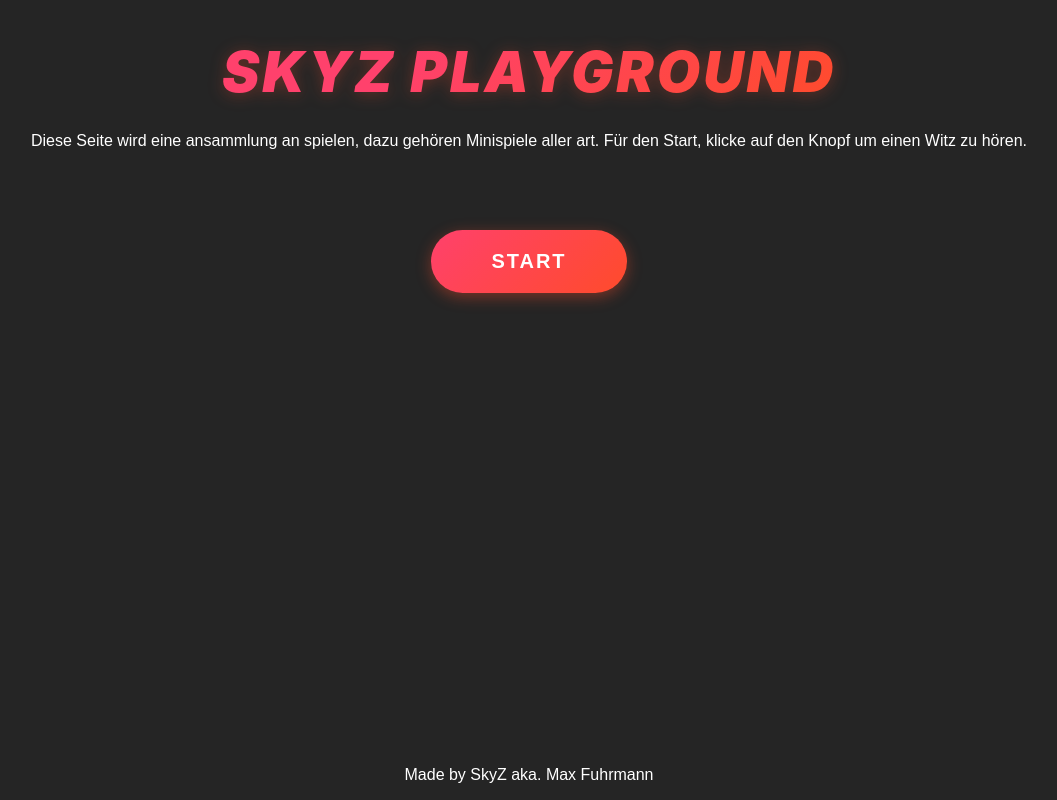
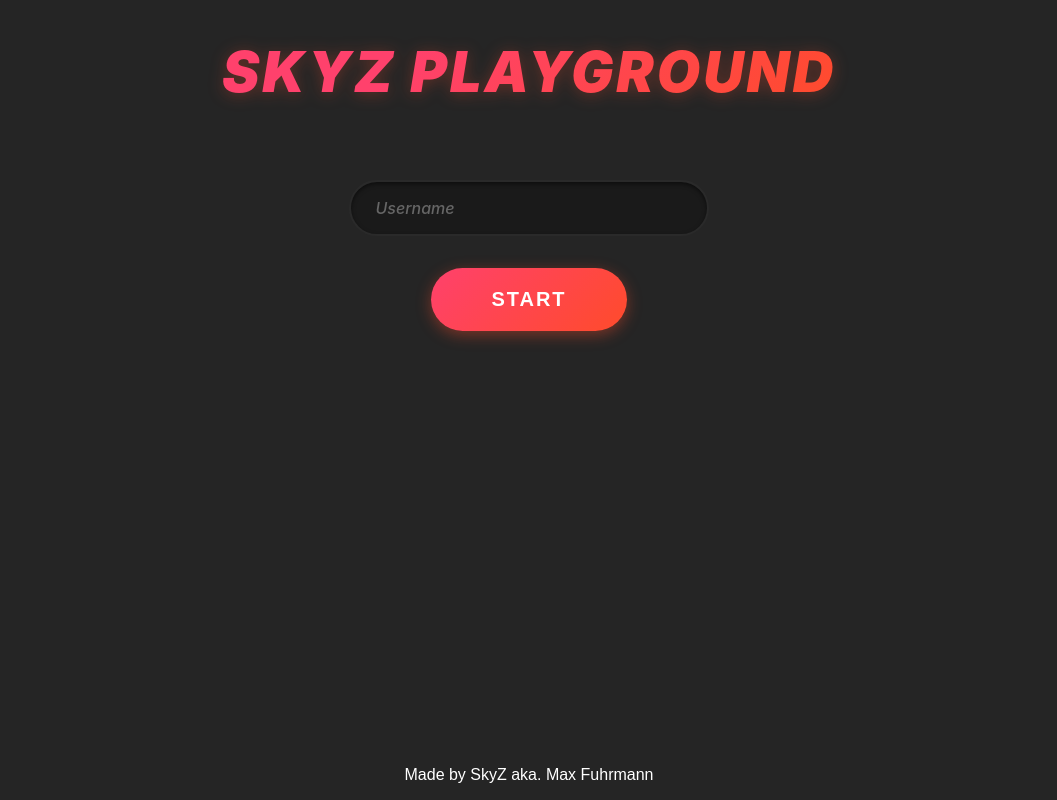
Before and after one commit to SkyZ18/skyz-playground, a Vue app in the folder ui/: page / in a window 1280 px wide. Shown: the whole page, without its empty margins (111-1168 px from the left). Built offline with nearby package versions, Linux system fonts and the light colour scheme.

Commit message:
Added Username

```diff
--- a/ui/src/components/views/GameView.vue
+++ b/ui/src/components/views/GameView.vue
@@ -1,7 +1,9 @@
 <script setup lang="ts">
 import {useRouter} from "vue-router";
+import {useUserStore} from "@/stores/user.ts";
 
 const router = useRouter()
+const userStore = useUserStore()
 
 const goToHome = () => {
   router.push('/')
@@ -10,7 +12,7 @@ const goToHome = () => {
 
 <template>
   <div class="container">
-    <img src="/src/assets/6ay5we.jpg" alt=""/>
+    <div id="showName">Hallo, {{ userStore.username }}!</div>
     <button id="backBtn" @click="goToHome">ZURÜCK</button>
   </div>
 </template>
--- a/ui/src/components/views/HomeView.vue
+++ b/ui/src/components/views/HomeView.vue
@@ -1,9 +1,15 @@
 <script setup lang="ts">
 import {useRouter} from "vue-router";
+import {useUserStore} from "@/stores/user.ts";
+import {ref} from "vue";
 
 const router = useRouter()
+const userStore = useUserStore()
+
+const inputName = ref('')
 
 const goToGames = () => {
+  userStore.setUsername(inputName.value)
   router.push('/games')
 }
 </script>
@@ -14,10 +20,10 @@ const goToGames = () => {
       <h1 id="headline">SkyZ Playground</h1>
     </div>
     <div class="content">
-      <p>Diese Seite wird eine ansammlung an spielen, dazu gehören Minispiele aller art. Für den Start, klicke auf den Knopf um einen Witz zu hören.</p>
+      <input id="username" type="text" placeholder="Username" autocomplete="off" v-model="inputName" />
       <button id="startBtn" @click="goToGames">START</button>
     </div>
-    <div class="end">
+    <div class="footer">
       <p>Made by SkyZ aka. Max Fuhrmann</p>
     </div>
   </div>
@@ -36,13 +42,14 @@ const goToGames = () => {
 }
 
 .container {
-  display: flex;
-  flex-direction: column;
+  display: grid;
+  grid-template-rows: auto 1fr auto;
+  min-height: 100vh;
   align-items: center;
-  height: 100vh;
+  justify-content: center;
   text-align: center;
-}
 
+  .top {
     #headline {
       font-family: 'Inter', system-ui, -apple-system, sans-serif;
       font-size: 3.5rem;
@@ -57,18 +64,50 @@ const goToGames = () => {
       filter: drop-shadow(0 2px 8px rgba(255, 75, 43, 0.3));
       animation: fadeIn 1s ease-out;
     }
+  }
 
   .content {
-  align-content: center;
+    display: flex;
+    flex-direction: column;
+    align-items: center;
+    height: 100%;
+
+    #username {
+      width: 50%;
+      margin-top: 4rem;
+      padding: 16px 24px;
+      font-family: 'Inter', system-ui, -apple-system, sans-serif;
+      font-size: 1rem;
+      font-weight: 600;
+      color: #ffffff;
+      background-color: #1a1a1a;
+      border: 2px solid #2a2a2a;
+      border-radius: 50px;
+      outline: none;
+      transition: all 0.3s cubic-bezier(0.25, 0.8, 0.25, 1);
+      box-shadow: inset 0 2px 4px rgba(0, 0, 0, 0.5);
     }
 
-.end {
-  position: absolute;
-  bottom: 0;
+    #username::placeholder {
+      color: #666666;
+      font-weight: 500;
+      font-style: italic;
+    }
+
+    #username:focus {
+      background-color: #121212;
+      border-color: #ff4b2b;
+      box-shadow: 0 0 15px rgba(255, 75, 43, 0.4),
+      inset 0 2px 4px rgba(0, 0, 0, 0.5);
+      transform: scale(1.01);
+    }
+
+    #username:hover:not(:focus) {
+      border-color: #444444;
     }
 
     #startBtn {
-  margin-top: 4rem;
+      margin-top: 2rem;
       padding: 20px 60px;
       font-size: 1.25rem;
       font-weight: 800;
@@ -81,7 +120,6 @@ const goToGames = () => {
       background: linear-gradient(135deg, #ff416c 0%, #ff4b2b 100%);
       box-shadow: 0 4px 15px rgba(255, 75, 43, 0.4);
       transition: all 0.3s cubic-bezier(0.25, 0.8, 0.25, 1);
-  position: relative;
     }
 
     #startBtn:hover {
@@ -94,4 +132,13 @@ const goToGames = () => {
       transform: translateY(-1px) scale(0.98);
       box-shadow: 0 2px 10px rgba(255, 75, 43, 0.4);
     }
+  }
+
+  .footer {
+    display: flex;
+
+    justify-content: center;
+    bottom: 0;
+  }
+}
 </style>
--- /dev/null
+++ b/ui/src/stores/user.ts
@@ -0,0 +1,14 @@
+import { ref } from 'vue'
+import { defineStore } from 'pinia'
+
+export const useUserStore = defineStore('user', () => {
+  const username = ref('')
+
+  function setUsername(newName: string) {
+    if( newName !== '' ){
+      username.value = newName.trim()
+    }
+  }
+
+  return { username, setUsername }
+})
```
Also changed, not shown: ui/src/stores/counter.ts (deleted, +0 -12 lines). Lines whose indentation alone changed are shown as unchanged.
